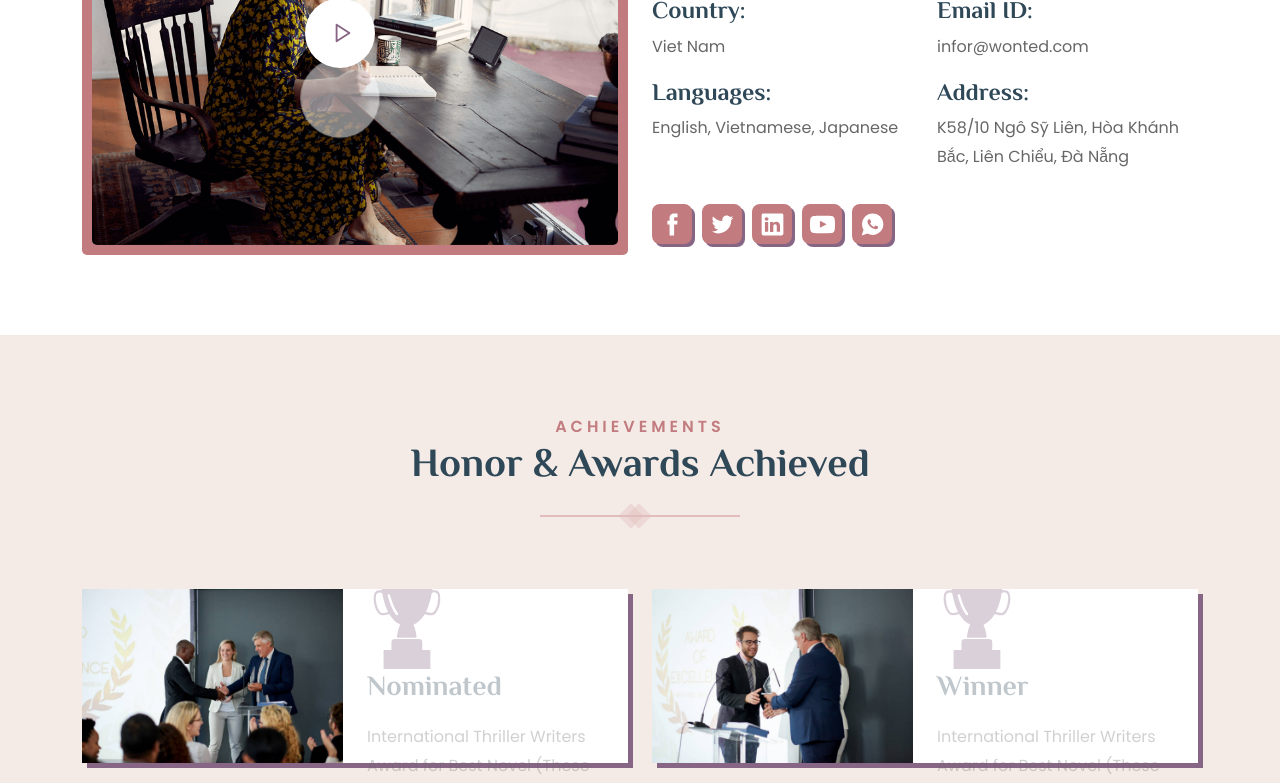
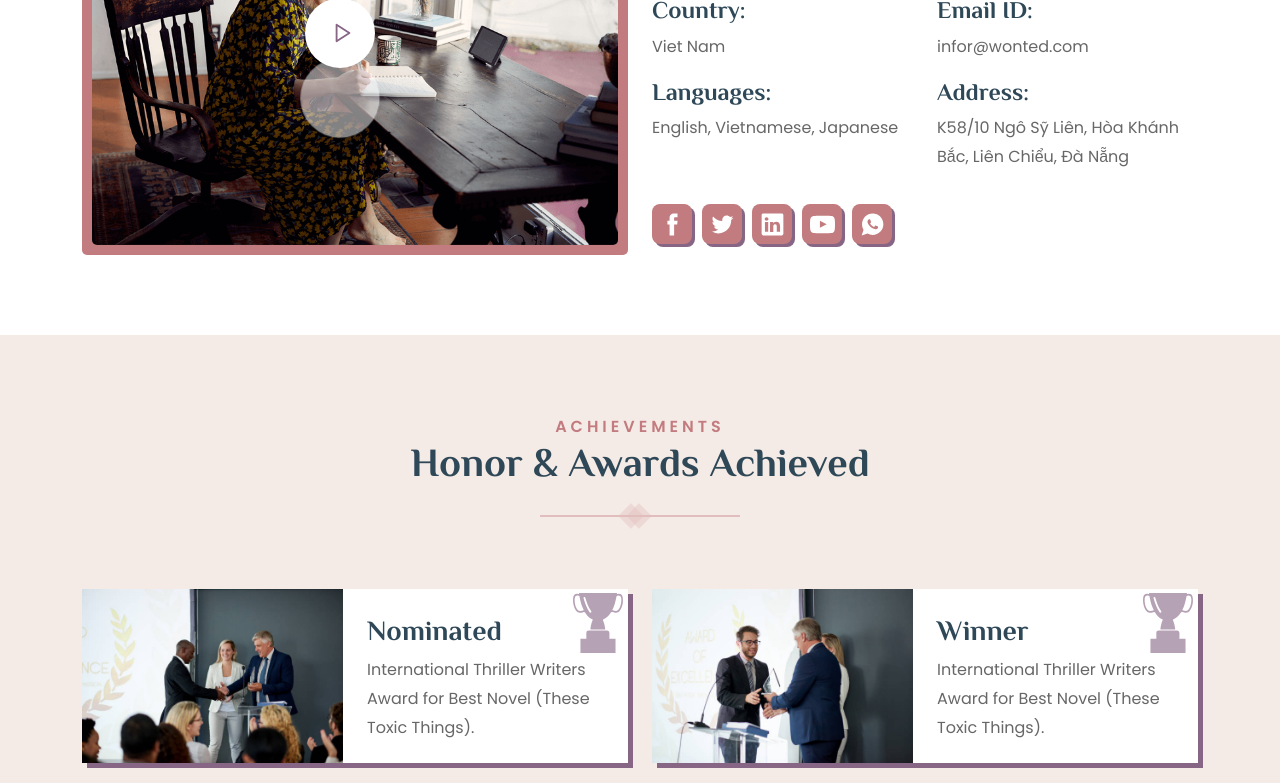
Before and after one commit to CuongGustav/BookNest, a React (Create React App) app: page / in a window 1280 px wide. Shown: the part 4599-5382 px from the top of the page. Built offline with nearby package versions, Linux system fonts and the light colour scheme.

Commit message:
fix something

```diff
--- a/src/assets/stylecss/components/achievement.css
+++ b/src/assets/stylecss/components/achievement.css
@@ -1,6 +1,21 @@
-.achievement__item{
-    box-shadow: 5px 5px #876585;
-    background-color: #f5ebe6;
+.achievement__content{
+    display: flex;
+    flex-direction: row;
+    position:relative;
+}
+.achievement__content__icon{
+    z-index: 1;
+    position: absolute;
+    right: 0;
+    top:4px;
+    opacity: 0.6;
+}
+.achievement__content__titdesc{
+    margin-top: 25px;
+    padding-right: 4px;
+}
+.bg-one .achievement__item{
+    background-color: #fff;
 }
 .achievement .card {
     box-shadow: 2px 0px 15px 5px rgba(1,6,33,0.06);
@@ -9,20 +24,15 @@
 .achievement .card:hover{
     box-shadow: 4px 0px 15px 5px rgba(1,6,33,0.06);
 }
-.achievement__content{
-    position: relative;
-    /* overflow: hidden; */
-    padding: 20px 10px 10px 0px;
+.achievement__item{
+    box-shadow: 5px 5px #876585;
+    background-color: #f5ebe6;
 }
-.achievement__content__icon{
-    position: absolute;
-    opacity: 0.3;
-    top: 0;
-    right: 0;
+.achievement__content__img{
+    display: block;
 }
-.achievement__content h3{
-    margin-bottom: 20px;
+.achievement__img {
+    width: auto;
+    height: 100%;
+    object-fit: cover;
 }
-.bg-one .achievement__item{
-    background-color: #fff;
-}
--- /dev/null
+++ b/src/assets/stylecss/components/chapterPreview.css
@@ -0,0 +1,13 @@
+.chapter-img{
+    border-top-left-radius:20px ;
+    border-bottom-right-radius:20px ;
+}
+.previewChapterP {
+    text-align: justify;
+}
+@media only screen and (max-width : 767px){
+    .previewChapterP{
+        color: orange !important;
+        text-shadow: 0px 2px 5px rgba(0,0,0,0.3);
+    }
+}
--- a/src/assets/stylecss/components/counter.css
+++ b/src/assets/stylecss/components/counter.css
@@ -28,6 +28,7 @@
     box-shadow: 5px 5px #876585;
     overflow: hidden;
     transform: all 0.3s;
+    border-radius: 12px;
 }
 .counters__starts-box:hover{
     box-shadow: none;
@@ -44,8 +45,8 @@
 }
 .counters__starts-icon {
     position: absolute;
-    top: -10px;
-    right: -10px;
+    top: 20px;
+    right: 20px;
     opacity: 0.3;
 }
 .counters__starts-icon svg{
--- a/src/assets/stylecss/components/pricing.css
+++ b/src/assets/stylecss/components/pricing.css
@@ -3,6 +3,7 @@
     padding: 40px 50px;
     text-align: center;
     transition: 0.3s;
+    border-radius: 8px;
 }
 .pricing__item:hover{
     box-shadow: 5px 5px #876585;
--- a/src/assets/stylecss/main.css
+++ b/src/assets/stylecss/main.css
@@ -7,6 +7,7 @@
 @import './components/hero.css';
 @import './components/achieve.css';
 @import './components/chapter.css';
+@import './components/chapterPreview.css';
 @import './components/pricing.css';
 @import './components/author.css';
 @import './components/achievement.css';
--- a/src/components/achievement.js
+++ b/src/components/achievement.js
@@ -28,7 +28,7 @@ const Achievement = ({isBg}) => {
                                 <div className='row row-cols-2'>
                                     <div className='col mt-0'>
                                         <img
-                                            className='img-fluid'
+                                            className='img-fluid achievement__img'
                                             src={data.image}
                                             alt={data.title}
                                         />
@@ -36,17 +36,17 @@ const Achievement = ({isBg}) => {
                                     <div className='col mt-0'>
                                         <div className='achievement__content'>
                                             <div className='achievement__content__icon'>
-                                                <img
-                                                    className='img-fluid'
-                                                    src={achievements.icon}
-                                                    alt='icon'
-                                                    width='80'
-                                                    height='80'
-                                                />
-                                                <div>
-                                                    <h3>{data.title}</h3>
-                                                    <p>{data.description}</p>
-                                                </div>
+                                            <img
+                                                className="img-fluid"
+                                                src={achievements.icon}
+                                                alt="icon"
+                                                width="60"
+                                                height="60"
+                                            />
+                                            </div>
+                                            <div className='achievement__content__titdesc'>
+                                                <h3>{data.title}</h3>
+                                                <p>{data.description}</p>
                                             </div>
 
                                         </div>
--- a/src/components/chapter-preview.js
+++ b/src/components/chapter-preview.js
@@ -63,12 +63,12 @@ const Chapterpreview = ({isBg}) => {
                                         />
                                     </a>
                                     <div className={`glightbox-desc custom-desc${i}`}>
-                                        <h3 className='mb-4 text-center'>{data.title}</h3>
-                                        <p className='first-letter'>{data.text1}</p>
-                                        <p>{data.text2}</p>
-                                        <p>{data.text3}</p>
-                                        <p>{data.text4}</p>
-                                        <p>{data.text5}</p>
+                                        <h3 className='mb-4 text-center previewChapterP'>{data.title}</h3>
+                                        <p className='first-letter previewChapterP'>{data.text1}</p>
+                                        <p className='previewChapterP'>{data.text2}</p>
+                                        <p className='previewChapterP'>{data.text3}</p>
+                                        <p className='previewChapterP'>{data.text4}</p>
+                                        <p className='previewChapterP'>{data.text5}</p>
 
                                     </div>
                                 </div>
```
